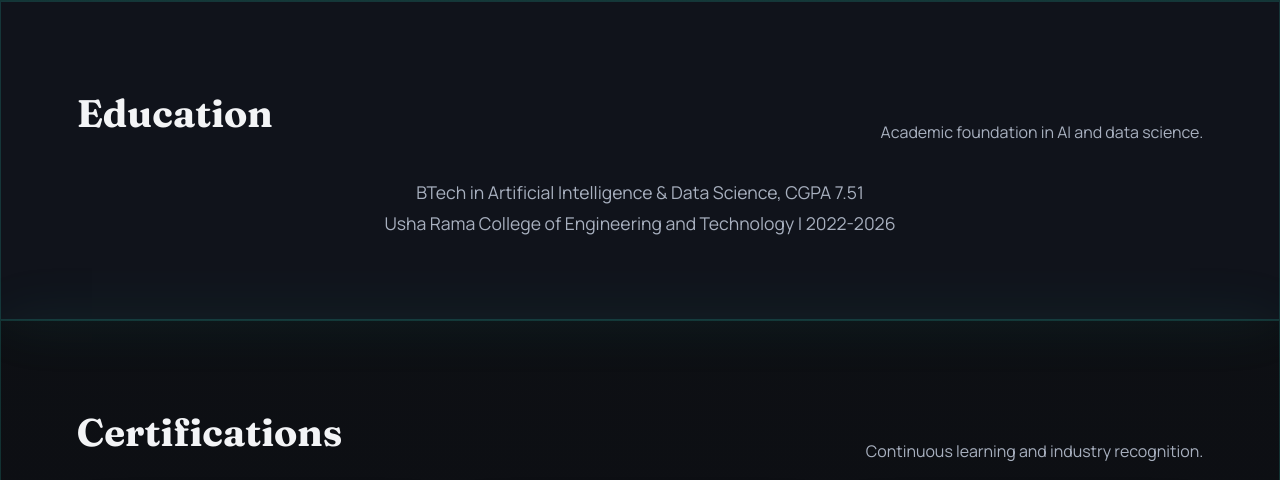
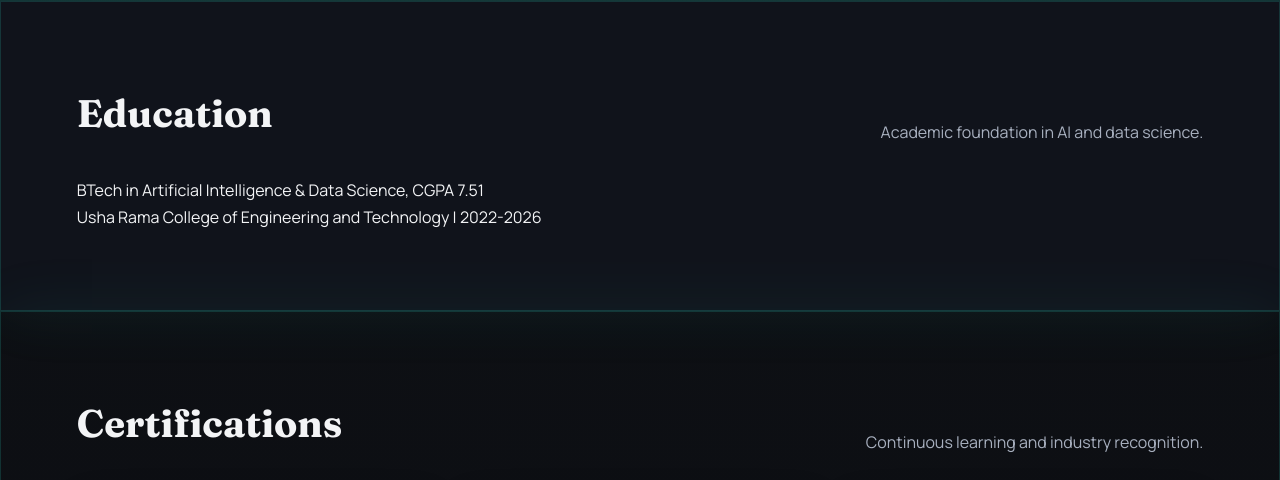
Before and after one commit to VishnuDeepak213/Vishnu-Deepak, a Django app: page / in a window 1280 px wide. Shown: the part 3912-4392 px from the top of the page. Run offline with Django 5.2, Linux system fonts and the light colour scheme.

Commit message:
Update home.html

```diff
--- a/templates/home.html
+++ b/templates/home.html
@@ -344,8 +344,7 @@
     <h2>Education</h2>
     <p>Academic foundation in AI and data science.</p>
   </div>
-  <div class="about">
-    <div class="education-content">
+  <div class="education-content">
   <p>
     BTech in Artificial Intelligence & Data Science, CGPA 7.51
   </p>
```
